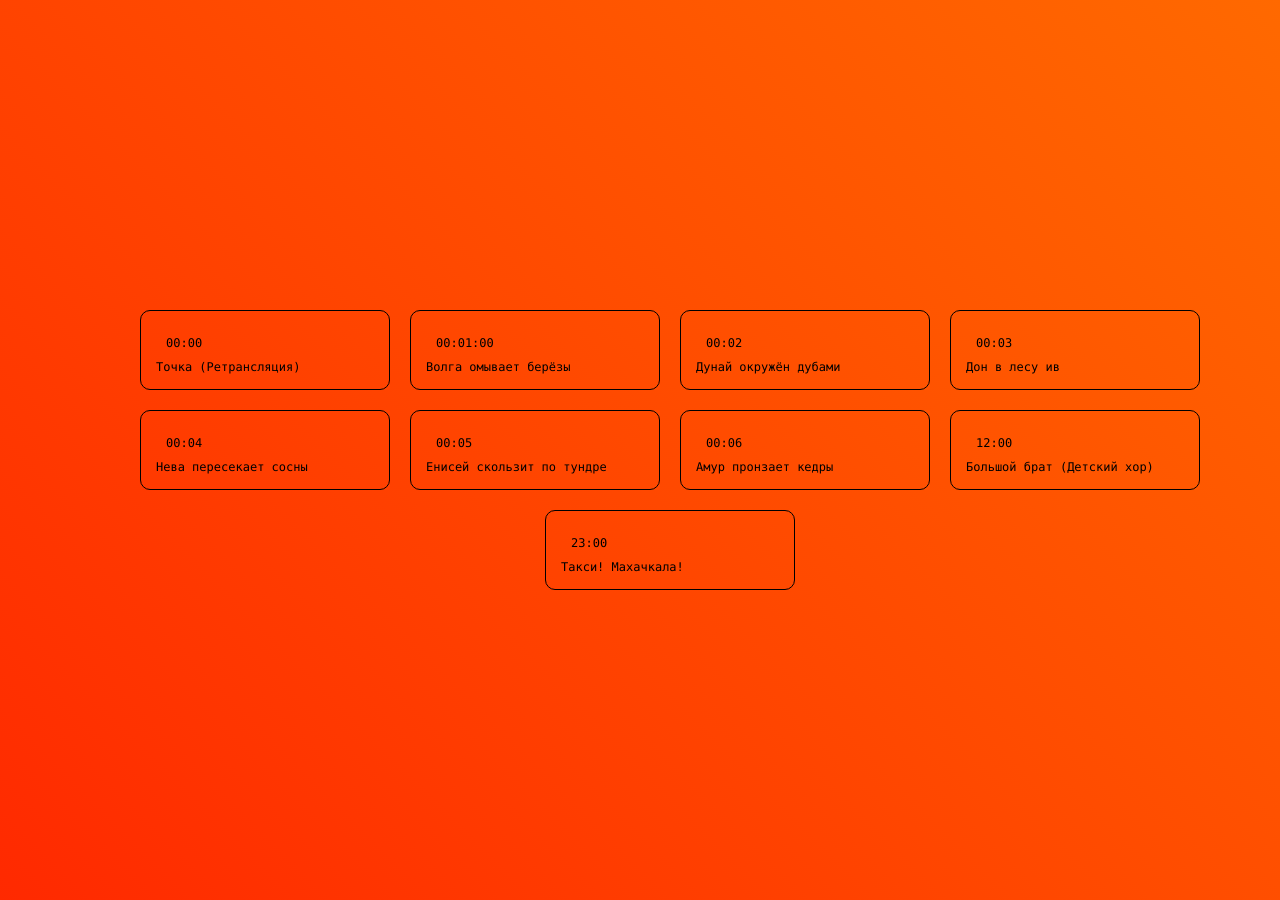
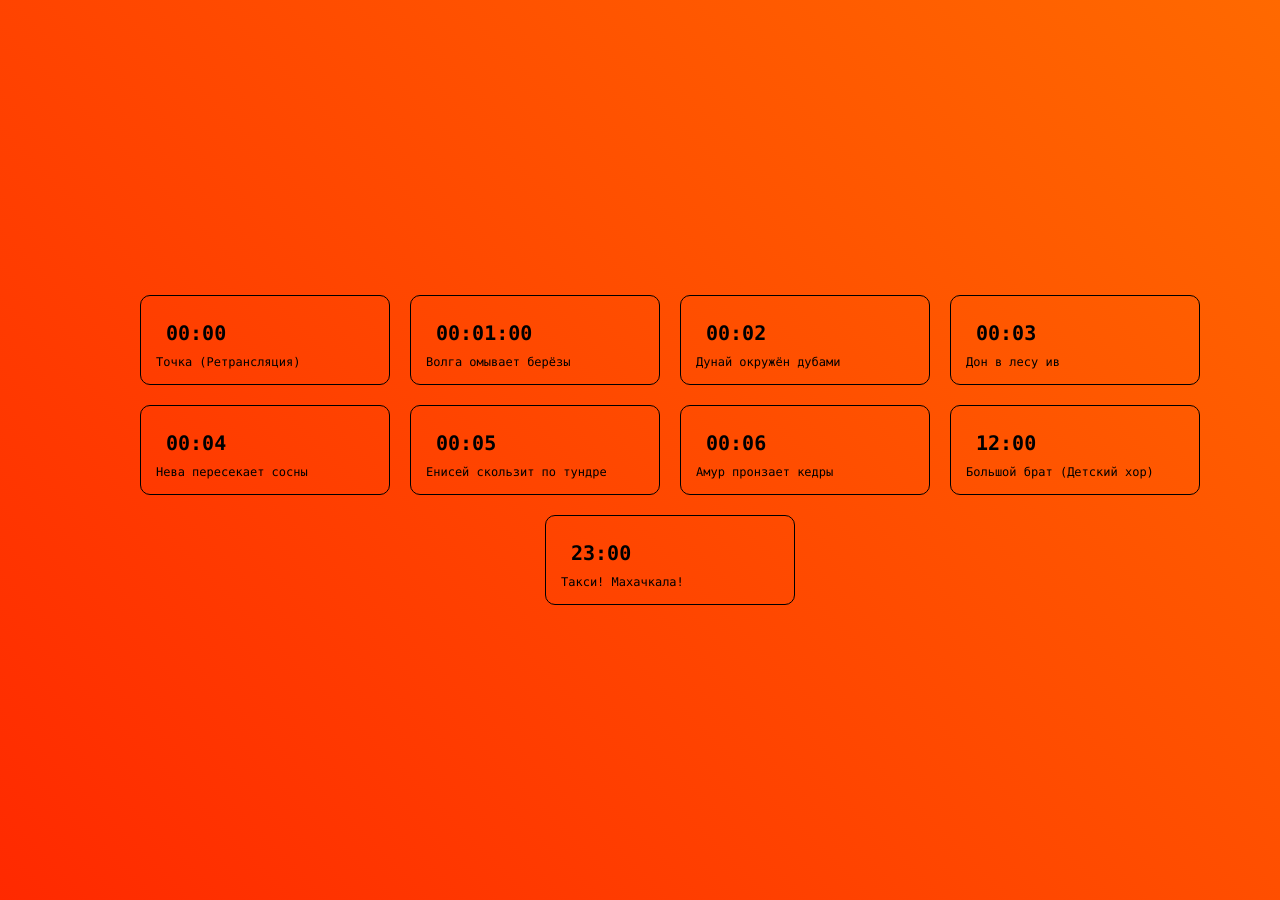
Before and after one commit to indexmod/radio, a Jekyll site: the page built from live.md, in a window 1280 px wide. Built offline with Jekyll 4.4.1, drawn with Linux system fonts in a browser that asks for light colours.

Commit message:
Update live.md

```diff
--- a/live.md
+++ b/live.md
@@ -18,7 +18,7 @@ permalink: live
       {% unless page.exclude %}
         <div class="program-card">
           <!-- Время программы -->
-          <p id="program_time">{{ page.start_time }}</p>
+          <p class="program_time">{{ page.start_time }}</p>
           <!-- Название программы Ссылка на страницу программы -->
           <a href="{{ site.baseurl }}{{ page.permalink }}">{{ page.title }}</a>
         </div>
```
